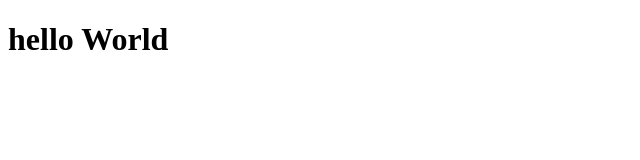
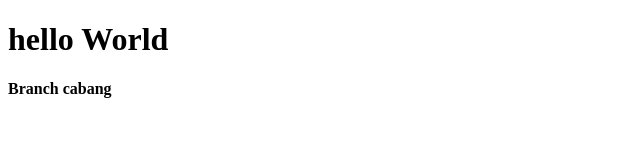
Before and after one commit to GalaxyBuilder-oss/pertemuan2, a plain HTML site: page index.html in a window 1280 px wide. Shown: the whole page, without its empty margins (0-640 px from the left). Drawn offline with Linux system fonts and the light colour scheme.

Commit message:
Update index.html

```diff
--- a/index.html
+++ b/index.html
@@ -7,5 +7,6 @@
 </head>
 <body>
     <h1>hello World</h1>
+    <b>Branch cabang </b>
 </body>
 </html>
```
